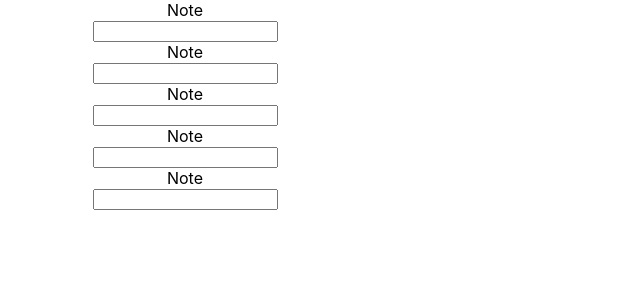
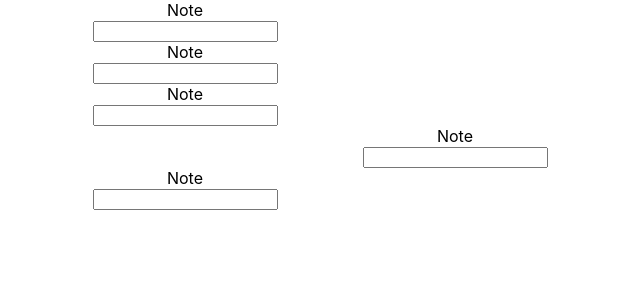
Before and after one commit to wanlijun/react-practice, a React (Vite) app: page / in a window 1280 px wide. Shown: the top 300 px of the page, without its empty margins (185-825 px from the left). Built offline with nearby package versions, Linux system fonts and the light colour scheme; the HTML template or start-up script is replaced by a standard one.

Commit message:
feat:添加full组件

```diff
--- a/src/App.tsx
+++ b/src/App.tsx
@@ -27,9 +27,11 @@ function App() {
           <Form.Item name="note" label="Note" rules={[{ required: true }]}>
             <Input />
           </Form.Item>
-          <Form.Item name="note" label="Note" rules={[{ required: true }]}>
-            <Input />
-          </Form.Item>
+          <GridLayout.Full>
+            <Form.Item name="note" label="Note" rules={[{ required: true }]}>
+              <Input />
+            </Form.Item>
+          </GridLayout.Full>
           <Form.Item name="note" label="Note" rules={[{ required: true }]}>
             <Input />
           </Form.Item>
--- /dev/null
+++ b/src/components/GridLayout/Full/index.tsx
@@ -0,0 +1,9 @@
+import React from 'react';
+
+export interface IFull {
+  children: React.ReactNode
+}
+const Full: React.FC<IFull> =  ({children}) => {
+  return <div>{children}</div>
+}
+export default Full;
--- a/src/components/GridLayout/index.tsx
+++ b/src/components/GridLayout/index.tsx
@@ -1,5 +1,6 @@
 
 import React, { useMemo } from 'react';
+import Full from './Full';
 import styles from './index.module.less';
 
 export interface IGridLayout {
@@ -26,18 +27,18 @@ const GridLayout: React.FC<IGridLayout> =  ({ number = 1, children, gutter }) =>
   return (
     <div className={styles.layout} style={gutterStyle}>
       {React.Children.map(children, (child) => {
+        console.log(child, '=====>')
+        const colCss = child.type === Full ? Object.assign({}, colStyle, {width: '100%'}) : colStyle
         return (
           <div
             className={styles.col}
-            style={colStyle}>
+            style={colCss}>
             {child}
           </div>
         )
       })}
     </div>
   )
-};
-// const Full = () => {
-
-// }
+}
+GridLayout.Full = Full;
 export default GridLayout;
```
